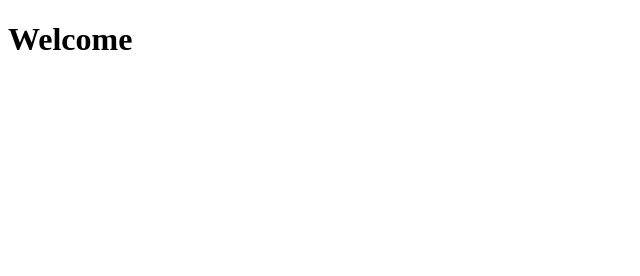
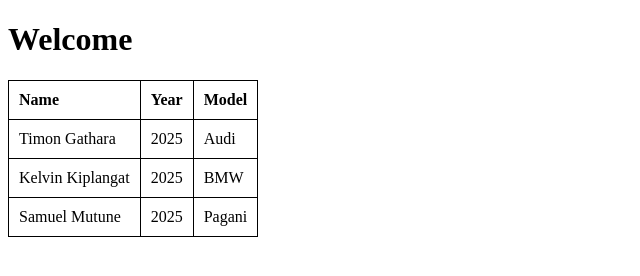
Before and after one commit to Lukembogo-dot/Colab-1, a plain HTML site: page index.html in a window 1280 px wide. Shown: the whole page, without its empty margins (0-640 px from the left). Drawn offline with Linux system fonts and the light colour scheme.

Commit message:
added table

```diff
--- a/index.html
+++ b/index.html
@@ -5,8 +5,49 @@
     <meta name="viewport" content="width=device-width, initial-scale=1.0">
     <title>Document</title>
 </head>
+<style>
+    table, th, td {
+        border: 1px solid black;
+        border-collapse: collapse;
+    }
+    th, td {
+        padding: 10px;
+    }
+    th {
+        text-align: left;
+    }
+
+</style>
 <body>
     <h1>Welcome</h1>
+    <body>
+    <table>
+        <tr>
+            <th>Name</th>
+            <th>Year</th>
+            <th>Model</th>
+        </tr>
 
+        <tr>
+            <td>Timon Gathara</td>
+            <td>2025</td>
+            <td>Audi</td>
+        </tr>
+
+        <tr>
+            <td>Kelvin Kiplangat</td>
+            <td>2025</td>
+            <td>BMW</td>
+        </tr>
+
+         <tr>
+            <td>Samuel Mutune</td>
+            <td>2025</td>
+            <td>Pagani</td>
+        </tr>
+
+
+    </table>
+</body>
 </body>
 </html>
```
